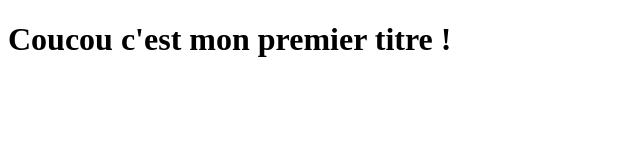
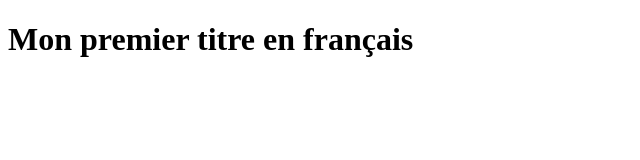
Before and after one commit to karine-bernard/mon-premier-site, a plain HTML site: page index.html in a window 1280 px wide. Shown: the whole page, without its empty margins (0-640 px from the left). Drawn offline with Linux system fonts and the light colour scheme.

Commit message:
Update index.html

```diff
--- a/index.html
+++ b/index.html
@@ -6,6 +6,6 @@
     <title>Document</title>
 </head>
 <body>
-    <h1>Coucou c'est mon premier titre !</h1>
+    <h1>Mon premier titre en français</h1>
 </body>
 </html>
```
